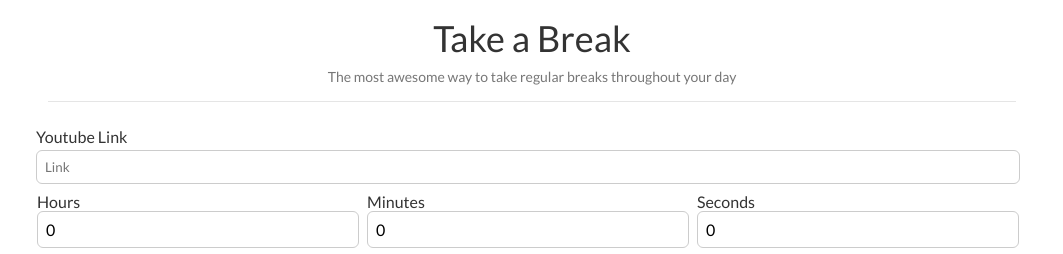
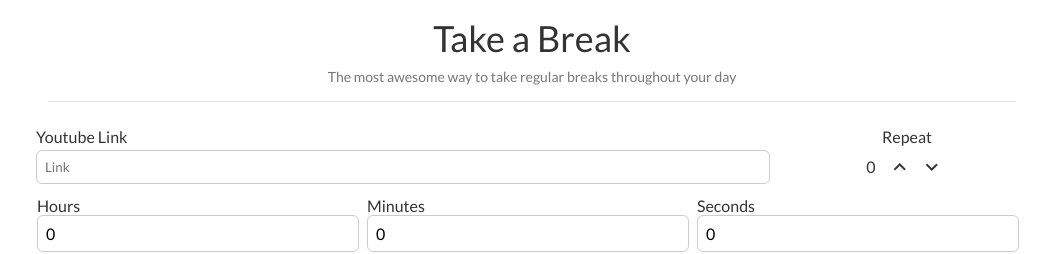
Before and after one commit to Brianzchen/take-a-break, a React app: page / in a window 1280 px wide. Shown: the top 254 px of the page, without its empty margins (108-1171 px from the left). Built offline with nearby package versions, Linux system fonts and the light colour scheme.

Commit message:
feat: Can repeat songs now

```diff
--- a/index.html
+++ b/index.html
@@ -9,6 +9,7 @@
 
     <!-- Fonts -->
     <link href="https://fonts.googleapis.com/css?family=Lato" rel="stylesheet">
+    <link href="https://fonts.googleapis.com/icon?family=Material+Icons" rel="stylesheet">
 
     <!-- Youtube API -->
     <script src="https://www.youtube.com/iframe_api"></script>
--- a/src/App.js
+++ b/src/App.js
@@ -1,15 +1,16 @@
 import React from 'react';
 import Radium from 'radium';
 
-import Header from 'header/Header';
-import Body from 'body/Body';
-import Footer from 'footer/Footer';
+import Header from './header/Header';
+import Body from './body/Body';
+import Footer from './footer/Footer';
 
 function App() {
   const style = {
     color: `#333`,
     margin: `auto`,
     width: `100%`,
+    minWidth: `1000px`,
     '@media (min-width: 1000px)': {
       maxWidth: `1000px`,
     },
--- a/src/body/Body.js
+++ b/src/body/Body.js
@@ -3,52 +3,17 @@ import Radium from 'radium';
 
 import Youtube from './youtube/Youtube';
 import Timer from './timer/Timer';
+import Button from './button/Button';
 
 class Body extends React.Component {
   render() {
-    const styles = {
-      container: {
-        textAlign: `center`,
-        marginBottom: `24px`,
-      },
-      submit: {
-        outline: `none`,
-        backgroundColor: `transparent`,
-        border: `1px solid #ccc`,
-        borderRadius: `6px`,
-        color: `#333`,
-        fontSize: `18px`,
-        marginTop: `8px`,
-        padding: `8px 16px`,
-        cursor: `pointer`,
-        ':hover': {
-          backgroundColor: `#eee`,
-        },
-        ':active': {
-          backgroundColor: `#ccc`,
-        },
-      },
-      cancel: {
-        border: `1px solid #d9534f`,
-        color: `white`,
-        backgroundColor: `#d9534f`,
-        ':hover': {
-          backgroundColor: `#cc3a36`,
-        },
-        ':active': {
-          backgroundColor: `#c9211c`,
-        },
-      },
+    const style = {
+      textAlign: `center`,
+      marginBottom: `24px`,
     };
 
-    const button = this.state.timerOn ? (
-      <button style={[styles.submit, styles.cancel]} onClick={this.cancelTimer}>Cancel</button>
-    ) : (
-      <input style={styles.submit} type={`submit`} value={`Start`} />
-    );
-
     return (
-      <form style={styles.container} onSubmit={this.formSubmit}>
+      <form style={style} onSubmit={this.formSubmit}>
         <Youtube
           restartTimer={this.startTimer}
           startVideo={this.state.startVideo}
@@ -58,7 +23,7 @@ class Body extends React.Component {
           setCountdownTime={this.setCountdownTime}
           currentTimeLeft={this.state.currentTimeLeft}
         />
-        {button}
+        <Button timerOn={this.state.timerOn} cancelTimer={this.cancelTimer} />
       </form>
     );
   }
--- /dev/null
+++ b/src/body/button/Button.js
@@ -0,0 +1,51 @@
+import React from 'react';
+import PropTypes from 'prop-types';
+import Radium from 'radium';
+
+function Button(props) {
+  const styles = {
+    submit: {
+      outline: `none`,
+      backgroundColor: `transparent`,
+      border: `1px solid #ccc`,
+      borderRadius: `6px`,
+      color: `#333`,
+      fontSize: `18px`,
+      marginTop: `8px`,
+      padding: `8px 16px`,
+      cursor: `pointer`,
+      ':hover': {
+        backgroundColor: `#eee`,
+      },
+      ':active': {
+        backgroundColor: `#ccc`,
+      },
+    },
+    cancel: {
+      border: `1px solid #d9534f`,
+      color: `white`,
+      backgroundColor: `#d9534f`,
+      ':hover': {
+        backgroundColor: `#cc3a36`,
+      },
+      ':active': {
+        backgroundColor: `#c9211c`,
+      },
+    },
+  };
+
+  const button = props.timerOn ? (
+    <button style={[styles.submit, styles.cancel]} onClick={props.cancelTimer}>Cancel</button>
+  ) : (
+    <input style={styles.submit} type={`submit`} value={`Start`} />
+  );
+
+  return button;
+}
+
+Button.propTypes = {
+  timerOn: PropTypes.bool.isRequired,
+  cancelTimer: PropTypes.func.isRequired,
+};
+
+export default Radium(Button);
--- a/src/body/youtube/Link.js
+++ b/src/body/youtube/Link.js
@@ -6,16 +6,17 @@ class Link extends React.Component {
   render() {
     const styles = {
       container: {
-        width: `100%`,
+        verticalAlign: `top`,
+        display: `inline-block`,
+        width: `75%`,
         textAlign: `left`,
-        marginBottom: `8px`,
       },
       label: {
         display: `block`,
         marginLeft: `4px`,
       },
       input: {
-        display: `block`,
+        display: `inline-block`,
         width: `calc(100% - 16px)`,
         padding: `8px`,
         margin: `4px`,
--- a/src/body/youtube/Player.js
+++ b/src/body/youtube/Player.js
@@ -22,12 +22,7 @@ export default class Player extends React.Component {
   constructor(props) {
     super(props);
 
-    this.ytConstants = {
-      STOP: 0,
-      PLAY: 1,
-      PAUSE: 2,
-      STATUS_CHANGE: 3,
-    };
+    this.repeatCounter = 0;
 
     window.onYouTubeIframeAPIReady = () => {
       this.player = new YT.Player(`player`, {
@@ -38,10 +33,14 @@ export default class Player extends React.Component {
           onStateChange: event => {
             switch (event.data) {
               case YT.PlayerState.PLAYING:
-                // this.props.stopTimer();
                 break;
               case YT.PlayerState.ENDED:
-                this.props.restartTimer();
+                if (this.repeatCounter >= this.props.repeat) {
+                  this.props.restartTimer();
+                } else {
+                  this.player.playVideo();
+                  this.repeatCounter += 1;
+                }
                 break;
               case YT.PlayerState.UNSTARTED:
                 break;
@@ -68,4 +67,5 @@ Player.propTypes = {
   embededLink: PropTypes.string.isRequired,
   restartTimer: PropTypes.func.isRequired,
   startVideo: PropTypes.bool.isRequired,
+  repeat: PropTypes.number.isRequired,
 };
--- /dev/null
+++ b/src/body/youtube/RepeatField.js
@@ -0,0 +1,57 @@
+import React from 'react';
+import PropTypes from 'prop-types';
+
+export default function RepeatField(props) {
+  const styles = {
+    container: {
+      verticalAlign: `top`,
+      display: `inline-block`,
+      width: `25%`,
+    },
+    label: {
+
+    },
+    counter: {
+      lineHeight: `42px`,
+    },
+    value: {
+      display: `inline-block`,
+    },
+    buttons: {
+      display: `inline-block`,
+      marginLeft: `8px`,
+    },
+    button: {
+      userSelect: `none`,
+      cursor: `pointer`,
+      position: `relative`,
+      top: `6px`,
+      margin: `auto 4px`,
+    },
+  };
+
+  const label = `Repeat`;
+
+  return (
+    <div style={styles.container}>
+      <div style={styles.label}>
+        {label}
+      </div>
+      <div style={styles.counter}>
+        <div style={styles.value}>
+          {props.repeat}
+        </div>
+        <div style={styles.buttons}>
+          <i style={styles.button} className={`material-icons`} onClick={props.increaseRepeat}>keyboard_arrow_up</i>
+          <i style={styles.button} className={`material-icons`} onClick={props.decreaseRepeat}>keyboard_arrow_down</i>
+        </div>
+      </div>
+    </div>
+  );
+}
+
+RepeatField.propTypes = {
+  repeat: PropTypes.number.isRequired,
+  increaseRepeat: PropTypes.func.isRequired,
+  decreaseRepeat: PropTypes.func.isRequired,
+};
--- a/src/body/youtube/Youtube.js
+++ b/src/body/youtube/Youtube.js
@@ -2,17 +2,32 @@ import React from 'react';
 import PropTypes from 'prop-types';
 
 import Link from './Link';
+import RepeatField from './RepeatField';
 import Player from './Player';
 
 export default class Youtube extends React.Component {
   render() {
+    const styles = {
+      inputRow: {
+        marginBottom: `8px`,
+      },
+    };
+
     return (
       <div>
-        <Link setEmbededLink={this.setEmbededLink} />
+        <div style={styles.inputRow}>
+          <Link setEmbededLink={this.setEmbededLink} />
+          <RepeatField
+            repeat={this.state.repeat}
+            increaseRepeat={this.increaseRepeat}
+            decreaseRepeat={this.decreaseRepeat}
+          />
+        </div>
         <Player
           embededLink={this.state.embededLink}
           restartTimer={this.props.restartTimer}
           startVideo={this.props.startVideo}
+          repeat={this.state.repeat}
         />
       </div>
     );
@@ -23,6 +38,7 @@ export default class Youtube extends React.Component {
 
     this.state = {
       embededLink: ``,
+      repeat: 0,
     };
   }
 
@@ -31,6 +47,20 @@ export default class Youtube extends React.Component {
       embededLink: link.substr(`https://www.youtube.com/watch?v=`.length),
     });
   }
+
+  increaseRepeat = () => {
+    this.setState({
+      repeat: this.state.repeat + 1,
+    });
+  }
+
+  decreaseRepeat = () => {
+    const repeat = this.state.repeat > 0 ? this.state.repeat - 1 : 0;
+
+    this.setState({
+      repeat,
+    });
+  }
 }
 
 Youtube.propTypes = {
```
Also changed, not shown: 1 other file (tests, documents, lock files or other folders).
